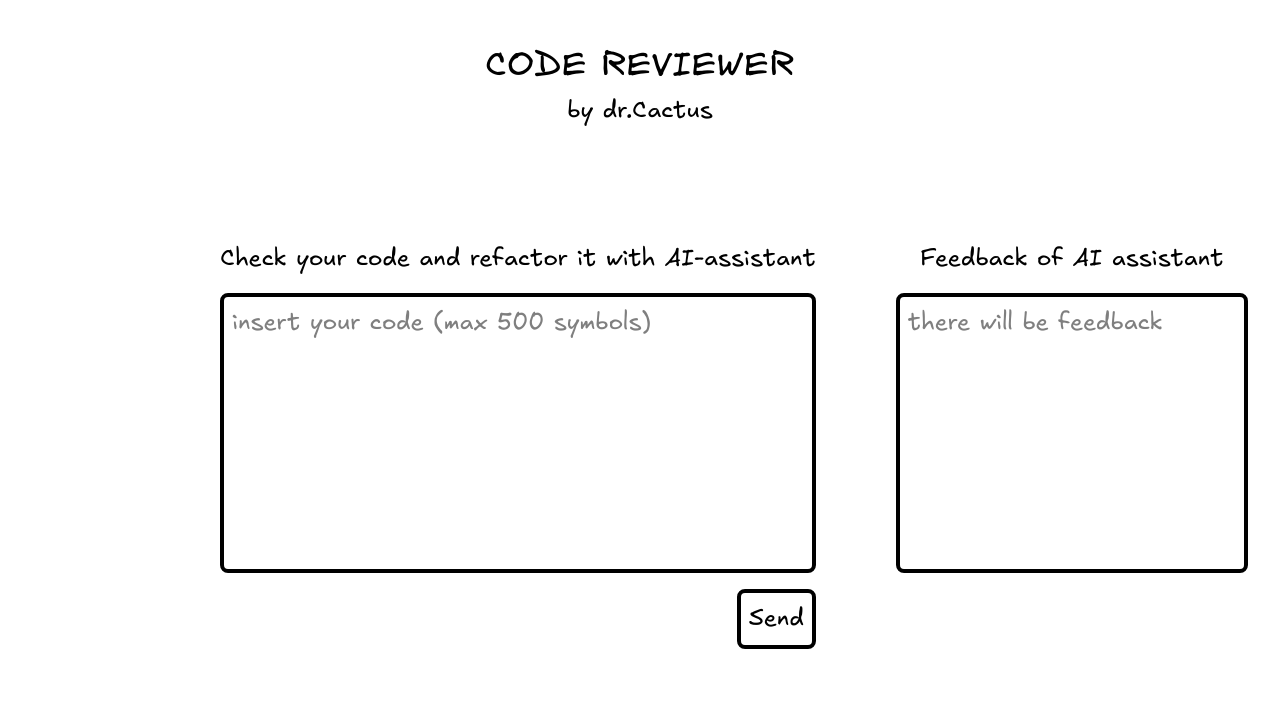
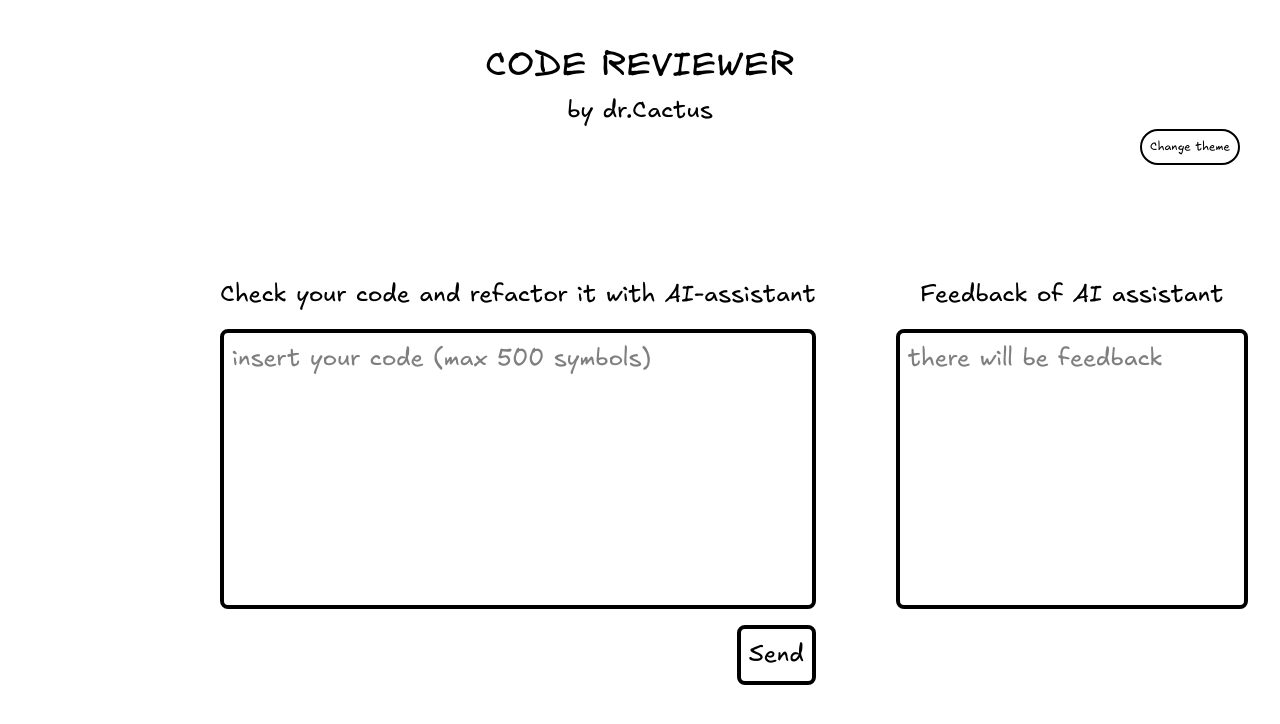
Before and after one commit to artemkril07/code-reviewer, a React (Vite) app: page / in a window 1280 px wide. Shown: the top 724 px of the page. Built offline with nearby package versions, Linux system fonts and the light colour scheme.

Commit message:
Feature: Added dark theme

```diff
--- a/index.html
+++ b/index.html
@@ -1,12 +1,12 @@
 <!doctype html>
-<html lang="en">
+<html lang="en" class="dark">
   <head>
     <meta charset="UTF-8" />
     <link rel="icon" type="image/svg+xml" href="" />
     <meta name="viewport" content="width=device-width, initial-scale=1.0" />
     <title>Codex Jungle</title>
   </head>
-  <body>
+  <body class="bg-white text-black dark:bg-black dark:text-white">
     <div id="root"></div>
     <script type="module" src="/src/main.tsx"></script>
   </body>
--- a/src/App.tsx
+++ b/src/App.tsx
@@ -1,12 +1,15 @@
-import { CodeInput } from "./components/CodeInput"
+import { CodeInput } from "./components/CodeInput";
+import { ThemeToggle } from "./components/ButtonThemeToggle";
+import { HeaderInput } from "./components/HeaderInput";
 
 function App() {
-
   return (
     <>
+      <HeaderInput />
+      <ThemeToggle />
       <CodeInput />
     </>
-  )
+  );
 }
 
-export default App
+export default App;
--- /dev/null
+++ b/src/components/ButtonThemeToggle.tsx
@@ -0,0 +1,29 @@
+import { useEffect, useState, type FC } from "react";
+
+export const ThemeToggle: FC = () => {
+  const [isDark, setIsDark] = useState<boolean>(false);
+
+  useEffect(() => {
+    document.documentElement.classList.toggle("dark", isDark);
+  }, [isDark]);
+
+  const toggleTheme = () => {
+    setIsDark(!isDark);
+  };
+
+  return (
+    <>
+      <div className="flex justify-end">
+        <button
+          type="button"
+          className="themeToggle border-2 rounded-full mr-10 text-xs w-25 p-2"
+          onClick={toggleTheme}
+        >
+          Change theme
+        </button>
+      </div>
+    </>
+  );
+};
+
+export default ThemeToggle;
--- a/src/components/CodeInput.tsx
+++ b/src/components/CodeInput.tsx
@@ -7,14 +7,15 @@ export const CodeInput: FC<CodeInputProps> = () => {
   const [aiResponse, setAiResponse] = useState<string>("");
   const [errorRequest, setErrorRequest] = useState<string>("")
 
+  // Type of event as typescript
 
-  // type of event as typescript
-  const controlCode = (e: React.ChangeEvent<HTMLTextAreaElement>) => {
+  const observeInputCode = (e: React.ChangeEvent<HTMLTextAreaElement>) => {
     setInputValue(e.target.value);
   };
 
   const handleClick = async () => {
-    setAiResponse("")
+    setAiResponse(" ");
+    setInputValue(" ");
     localStorage.setItem("userCode", JSON.stringify(inputValue));
     try {
       const response = await sendRequest(inputValue);
@@ -41,36 +42,32 @@ export const CodeInput: FC<CodeInputProps> = () => {
 
   return (
     <div>
-      <div className="">
-        <h1 className="text-default uppercase text-center mt-10">Code Reviewer</h1>
-        <h6 className="text-center">by dr.Cactus</h6>
-      </div>
-      <div className=" grid  grid-cols-3 justify-center mt-20 p-8 gap-20">
+
+      <div className=" grid  grid-cols-3 justify-center mt-20 p-8 gap-20 ">
         <div className="code-container flex-container col-span-2 ml-auto">
           <div className="grid grid-cols-1 w-fit gap-4">
             <p>Check your code and refactor it with AI-assistant</p>
             <textarea
-              className="w-full h-70 border-black border-4 rounded-lg resize-none p-2"
+              className="w-full h-70 border-black border-4 rounded-lg resize-none p-2 dark:border-white "
               name="codeReviwer"
               id="codeReviwer"
               placeholder="insert your code (max 500 symbols)"
               maxLength={500}
-              onChange={controlCode}
+              onChange={observeInputCode}
               value={inputValue}
             ></textarea>
             <button
               type="button"
-              className="border-black border-4 rounded-lg p-2 ml-auto"
-              onClick={handleClick}
-            >
-              Send
+              className="border-black border-4 rounded-lg p-2 ml-auto dark:border-white "
+              onClick={handleClick}>
+                Send
             </button>
           </div>
         </div>
         <div className="ai-container flex flex-col gap-4">
           <p className="text-center">Feedback of AI assistant</p>
           <textarea
-            className="w-full h-70 border-black border-4 rounded-lg resize-none p-2"
+            className="w-full h-70 border-black border-4 rounded-lg resize-none p-2 dark:border-white "
             name="aiResponse"
             id="aiResponse"
             placeholder="there will be feedback"
--- /dev/null
+++ b/src/components/HeaderInput.tsx
@@ -0,0 +1,12 @@
+
+
+export const HeaderInput = () => {
+  return (
+     <div className="">
+        <h1 className="text-default uppercase text-center mt-10">Code Reviewer</h1>
+        <h6 className="text-center">by dr.Cactus</h6>
+      </div>
+
+
+  )
+}
--- a/src/main.css
+++ b/src/main.css
@@ -1,9 +1,11 @@
 @import "./styles/fonts/fonts.css";
 @import "tailwindcss";
 
+@custom-variant dark (&:where(.dark, .dark *));
+
 @theme {
-    --default-font-family: MyFont;
-    --text-default: clamp(2rem, 1rem + 1.5vw, 5rem);
+  --default-font-family: "MyFont";
+  --text-default: clamp(2rem, 1rem + 1.5vw, 5rem);
 }
 
 
@@ -17,8 +19,8 @@
     width: 30rem
 }
 
-@layer base{
-    body{
-        font-size: 1.5rem;
-    }
+@layer base {
+  body {
+    font-size: 1.5rem;
+  }
 }
```
Also changed, not shown: 1 other file (tests, documents, lock files or other folders).
